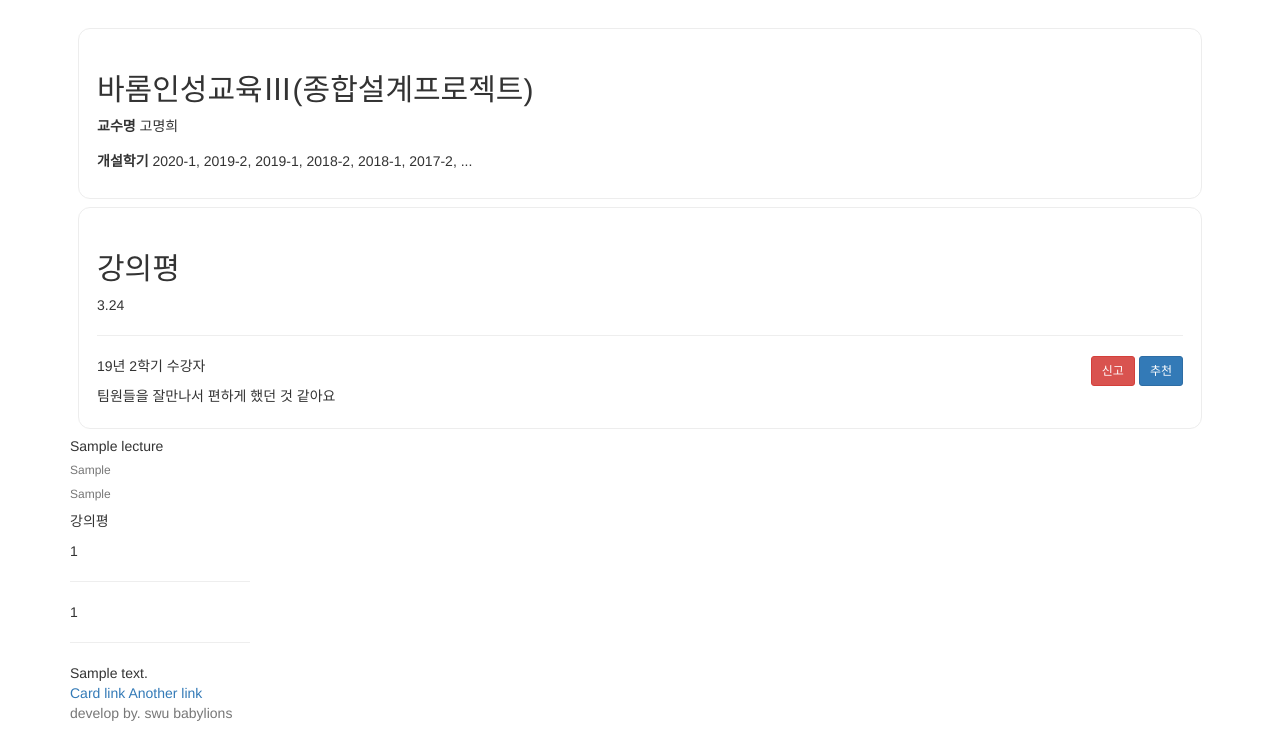
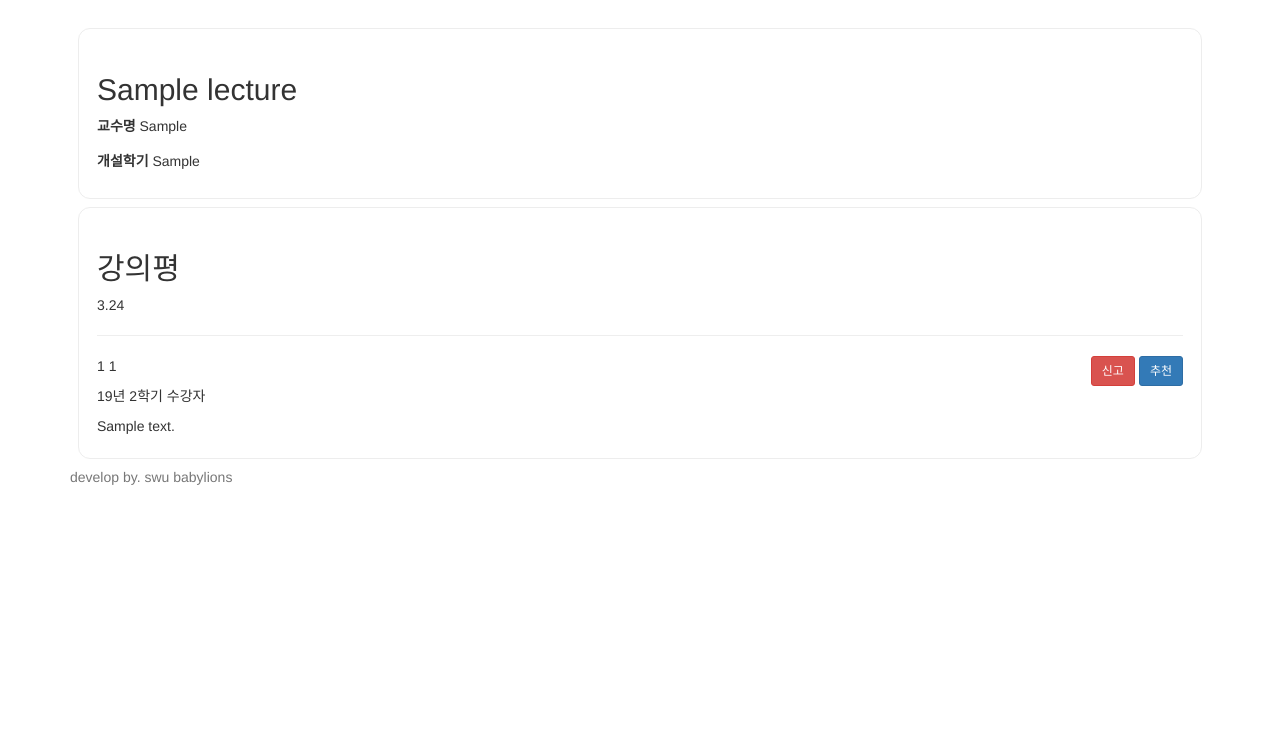
Before and after one commit to J2hyung/NewSwulev, a Django app: page /detail/1/ in a window 1280 px wide. Shown: the part 52-800 px from the top of the page. Run offline with Django 3.2, Linux system fonts and the light colour scheme; tables that the repository leaves empty hold one stand-in row (values such as "Sample post"); some libraries are stand-ins or nearby versions.

Commit message:
만든 detail기능 적용시킨 html <성공적>

```diff
--- a/swuapp/templates/detail.html
+++ b/swuapp/templates/detail.html
@@ -3,14 +3,14 @@
 {% block content %}
 <div class="lecture-detail">
 
-  <h2>바롬인성교육Ⅲ(종합설계프로젝트)</h2>
+  <h2>{{current_lecture.lecturename}}</h2>
   <p>
     <label>교수명</label>
-    <span>고명희</span>
+    <span>{{current_lecture.professor}}</span>
   </p>
   <p class="semesters">
     <label>개설학기</label>
-    <span>2020-1, 2019-2, 2019-1, 2018-2, 2018-1, 2017-2, ...</span>
+    <span>{{current_lecture.semester}}</span>
   </p>
 </div>
 <div class="detail-article">
@@ -20,16 +20,17 @@
       <span>
         <span class="value">3.24</span>
         <span class="quality-star">
-          <span class="on" style="width: 100%;"><!--별점별로 이미지 넣는 함수삽입--></span>
+          <span class="on" style="width: 100%;"><!--평균 퀄리티 별점 이미지 --></span>
         </span>
         <span class="level-star">
-          <span class="on" style="width: 100%;"></span>
+          <span class="on" style="width: 100%;"> <!-- 평균 난이도 별점 이미지 --></span>
         </span>
       </span>
-      <hr>
     </div>
   </div>
+  {% for b in boards %}
     <div class="articles">
+      <hr>
       <article>
 
         <button type="button" class="btn btn-sm btn-primary" id="detailbt">추천</button>
@@ -37,41 +38,18 @@
 
         <p class="rate">
           <span class="quality-star">
-          <span class="on" style="width: 100%;"><!--별점별로 이미지 넣는 함수삽입--></span>
+            <span class="on" style="width: 100%;">{{b.quality}}</span>
           </span>
           <span class="level-star">
-          <span class="on" style="width: 100%;"></span>
+            <span class="on" style="width: 100%;">{{b.challenge}}</span>
           </span>
         </p>
         <p class="info">
           <span class="semester">19년 2학기 수강자</span>
         </p>
-      <p class="text">팀원들을 잘만나서 편하게 했던 것 같아요</p>
+        <p class="text">{{b.content}}</p>
       </article>
     </div>
-</div>
-
-<!--/////////////////////////////////////////////////////////////////////////-->
-
-<div class="card" style="width: 18rem;">
-  <div class="card-body">
-    <h5 class="card-title">{{current_lecture.lecturename}}</h5>
-    <h6 class="card-subtitle mb-2 text-muted">{{current_lecture.professor}}</h6>
-    <h6 class="card-subtitle mb-2 text-muted">{{current_lecture.semester}}</h6>
-    <p class="card-text">강의평</p>
-    {% for b in boards %}
-      <div class="card">
-        <div class="card-body">
-          {{b.quality}}
-          <hr>
-          {{b.challenge}}
-          <hr>
-          {{b.content}}
-        </div>
-      </div>
   {% endfor %}
-    <a href="#" class="card-link">Card link</a>
-    <a href="#" class="card-link">Another link</a>
-  </div>
 </div>
 {% endblock %}
```
Lines whose indentation alone changed are shown as unchanged.
